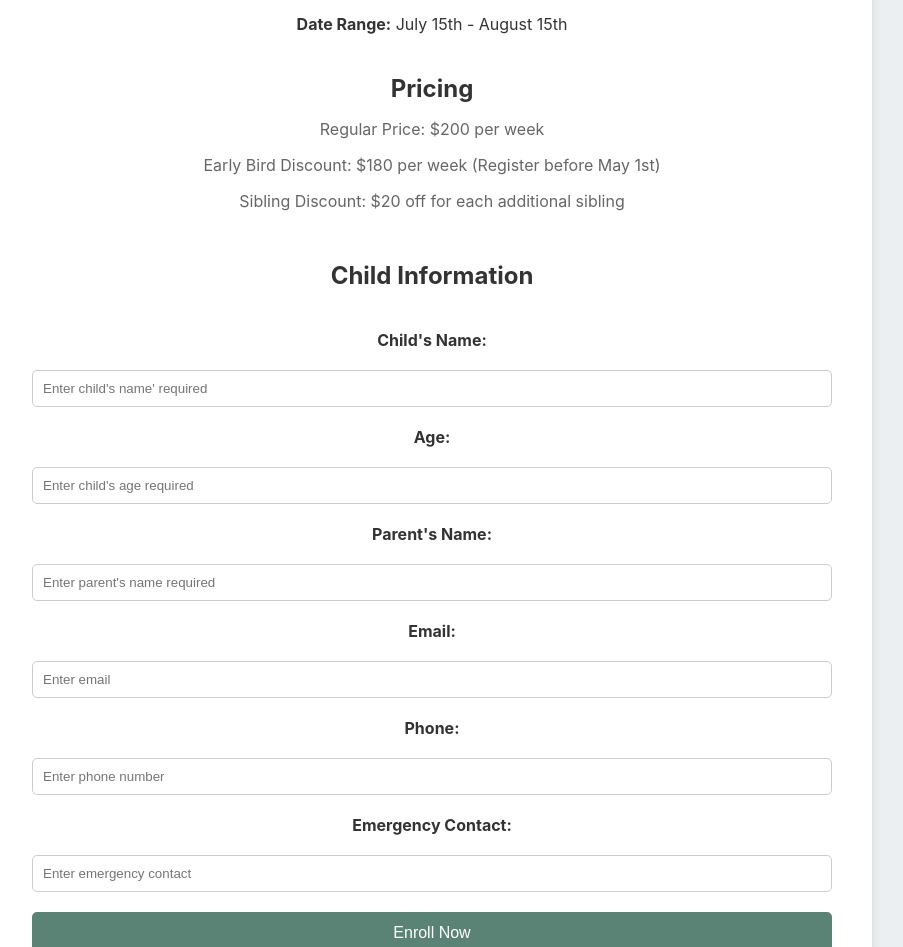
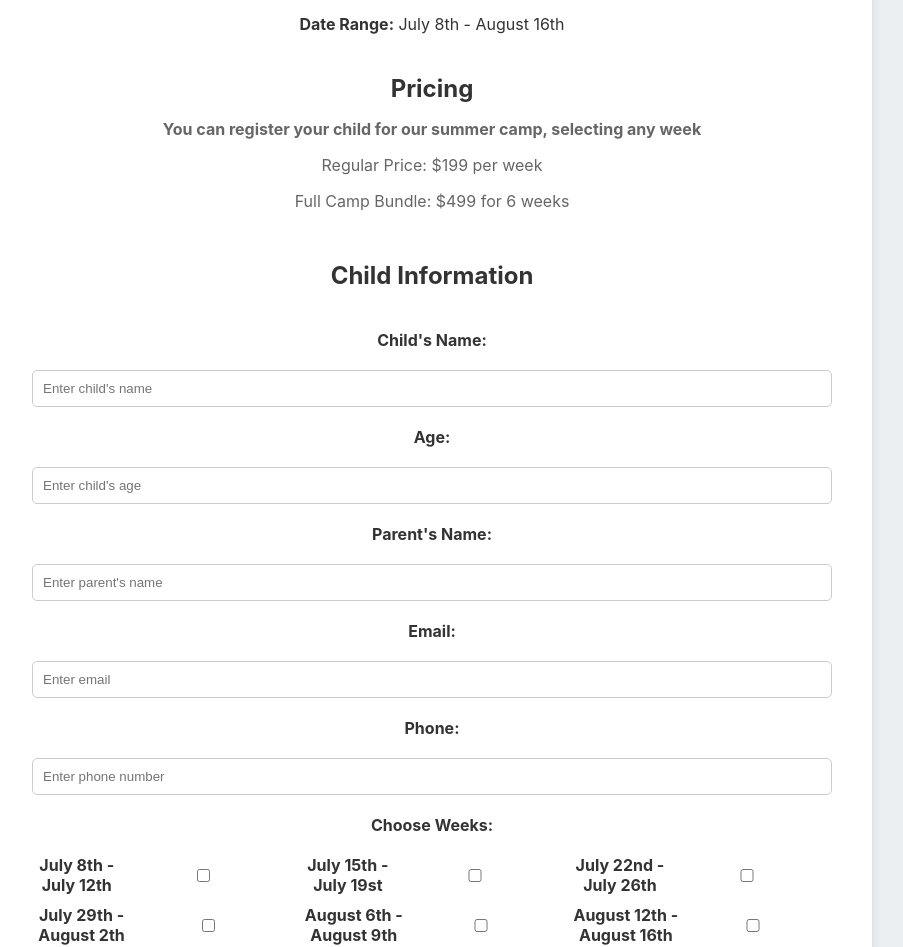
Before and after one commit to venuraperera99/Community-Impact-Hub, a React (Create React App) app: page /child-registration in a window 1280 px wide. Shown: the part 442-1389 px from the top of the page, without its empty margins (208-1111 px from the left). Built offline with nearby package versions, Linux system fonts and the light colour scheme.

Commit message:
Updated Child Registration page content

```diff
--- a/src/pages/childregistration/ChildRegistration.css
+++ b/src/pages/childregistration/ChildRegistration.css
@@ -96,3 +96,29 @@
       width: 200%;
     }
   }
+
+  .week-checkboxes {
+    display: grid;
+    grid-template-columns: repeat(auto-fit, minmax(200px, 1fr));
+    gap: 10px;
+  }
+
+  .week-checkbox {
+    display: flex;
+    align-items: center;
+  }
+
+  .week-checkbox input[type="checkbox"] {
+    margin-right: 10px;
+  }
+
+  .week-checkbox label {
+    font-size: 16px;
+    color: #333333;
+    cursor: pointer;
+  }
+
+  .week-checkbox input[type="checkbox"]:checked + label {
+    font-weight: bold;
+    color: #5a8375;
+  }
--- a/src/pages/childregistration/ChildRegistration.js
+++ b/src/pages/childregistration/ChildRegistration.js
@@ -1,9 +1,36 @@
-import React from 'react';
+import React, { useState } from 'react';
 import './ChildRegistration.css';
 
 const ChildRegistration = () => {
+  const weeks = [
+    'July 8th - July 12th',
+    'July 15th - July 19st',
+    'July 22nd - July 26th',
+    'July 29th - August 2th',
+    'August 6th - August 9th',
+    'August 12th - August 16th',
+  ];
+
+  const [selectedWeeks, setSelectedWeeks] = useState([]);
+
+  const handleWeekChange = (week) => {
+    if (selectedWeeks.includes(week)) {
+      setSelectedWeeks(selectedWeeks.filter((selected) => selected !== week));
+    } else {
+      setSelectedWeeks([...selectedWeeks, week]);
+    }
+  };
+
+  const handleSubmit = (event) => {
+    event.preventDefault();
+    // You can use the selectedWeeks array for further processing or submission
+    console.log('Selected Weeks:', selectedWeeks);
+    // Reset selected weeks after submission (you can adjust this behavior as needed)
+    setSelectedWeeks([]);
+  };
+
   return (
-    <div className='outer-container-child' >
+    <div className='outer-container-child'>
       <div className='container'>
         <div className='info'>
           <h1>Summer Camp Registration</h1>
@@ -14,35 +41,52 @@ const ChildRegistration = () => {
           </p>
           <div className='camp-details'>
             <p><strong>Age Range:</strong> 6 - 12 years old</p>
-            <p><strong>Drop-off Time:</strong> 8:00 AM</p>
-            <p><strong>Pickup Time:</strong> 4:00 PM</p>
+            <p><strong>Drop-off Time:</strong> 8:30 AM</p>
+            <p><strong>Pickup Time:</strong> 4:30 PM</p>
             <p><strong>Camp Location:</strong> Sunny Valley Campground</p>
-            <p><strong>Date Range:</strong> July 15th - August 15th</p>
+            <p><strong>Date Range:</strong> July 8th - August 16th</p>
           </div>
           <div className='pricing'>
             <h2>Pricing</h2>
-            <p>Regular Price: $200 per week</p>
-            <p>Early Bird Discount: $180 per week (Register before May 1st)</p>
-            <p>Sibling Discount: $20 off for each additional sibling</p>
+            <p><strong>You can register your child for our summer camp, selecting any week</strong></p>
+            <p>Regular Price: $199 per week</p>
+            <p>Full Camp Bundle: $499 for 6 weeks</p>
           </div>
         </div>
 
-        <form className='registration-form'>
+        <form className='registration-form' onSubmit={handleSubmit}>
           <h2>Child Information</h2>
           <label htmlFor='childName'>Child's Name:</label>
-          <input type='text' id='childName' name='childName' placeholder="Enter child's name' required" />
+          <input type='text' id='childName' name='childName' placeholder="Enter child's name" required />
 
           <label htmlFor='age'>Age:</label>
-          <input type='number' id='age' name='age' placeholder="Enter child's age required" />
+          <input type='number' id='age' name='age' placeholder="Enter child's age" required />
 
           <label htmlFor='parentName'>Parent's Name:</label>
-          <input type='text' id='parentName' name='parentName' placeholder="Enter parent's name required "/>
+          <input type='text' id='parentName' name='parentName' placeholder="Enter parent's name" required />
 
           <label htmlFor='email'>Email:</label>
           <input type='email' id='email' name='email' placeholder='Enter email' required />
 
           <label htmlFor='phone'>Phone:</label>
           <input type='tel' id='phone' name='phone' placeholder='Enter phone number' required />
+
+          <label>Choose Weeks:</label>
+          <div className='week-checkboxes'>
+            {weeks.map((week, index) => (
+              <div key={index} className='week-checkbox'>
+                <label htmlFor={`week-${index}`}>{week}</label>
+                <input
+                  type='checkbox'
+                  id={`week-${index}`}
+                  name={`week-${index}`}
+                  value={week}
+                  checked={selectedWeeks.includes(week)}
+                  onChange={() => handleWeekChange(week)}
+                />
+              </div>
+            ))}
+          </div>
 
           <label htmlFor='emergencyContact'>Emergency Contact:</label>
           <input type='text' id='emergencyContact' name='emergencyContact' placeholder='Enter emergency contact' required />
```
